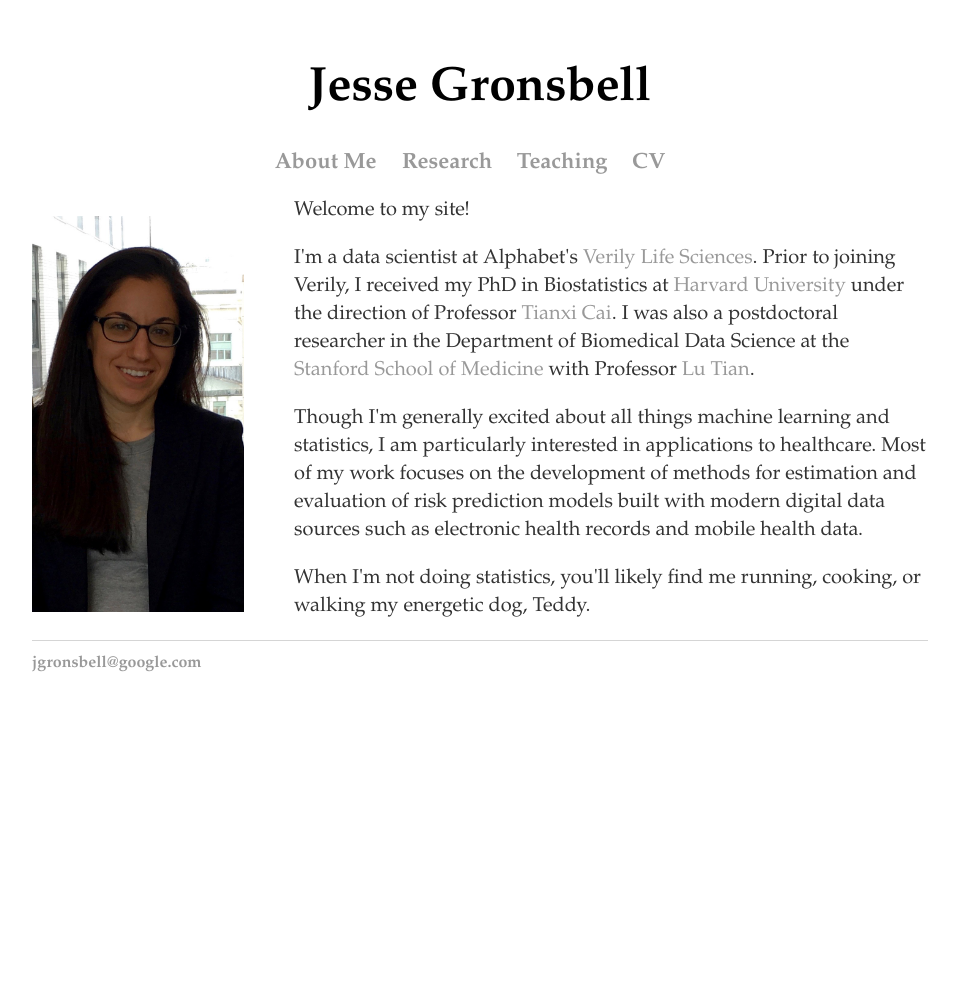
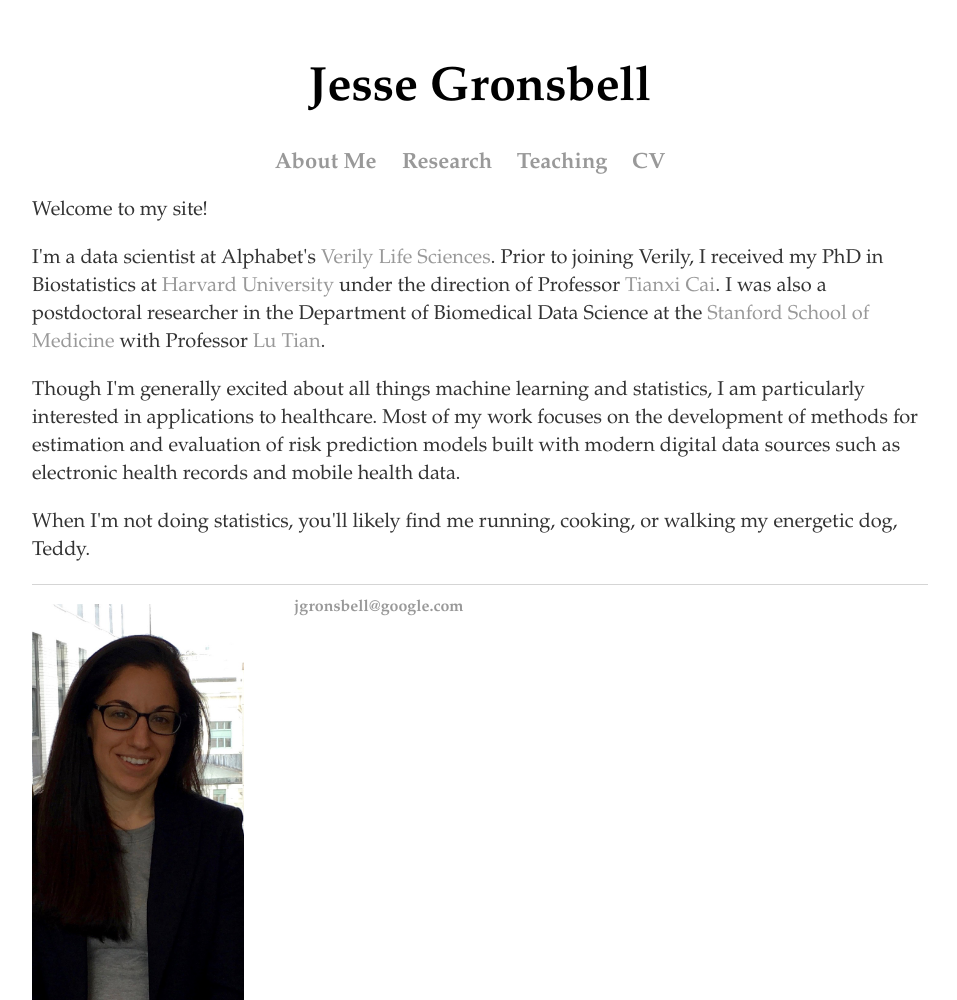
Before and after one commit to jgrons/old_website, a Jekyll site: the page built from index.html, in a window 1280 px wide. Shown: the whole page, without its empty margins (160-1117 px from the left). Built offline with Jekyll 4.4.1, drawn with Linux system fonts in a browser that asks for light colours; before the commit the page ends 900 px from its top, so only the background shows below that.

Commit message:
Update index.html

```diff
--- a/index.html
+++ b/index.html
@@ -4,9 +4,6 @@ title: Jesse Gronsbell
 ---
 <div class="blurb">
 	<div class="span2">
-        <a href="../pics/IMG_1115.jpeg">
-            <img src="../pics/IMG_1115.jpeg" HEIGHT="396" WIDTH="212" align="left" style="margin:20px 50px 0px 0px"
-                  title="JG" alt="JG"/></a>
         </div>
 
 
@@ -34,4 +31,8 @@ title: Jesse Gronsbell
 		</p>
 
 
+	   <a href="../pics/IMG_1115.jpeg">
+            <img src="../pics/IMG_1115.jpeg" HEIGHT="396" WIDTH="212" align="left" style="margin:20px 50px 0px 0px"
+                  title="JG" alt="JG"/></a>
+
 </div><!-- /.blurb -->
```
